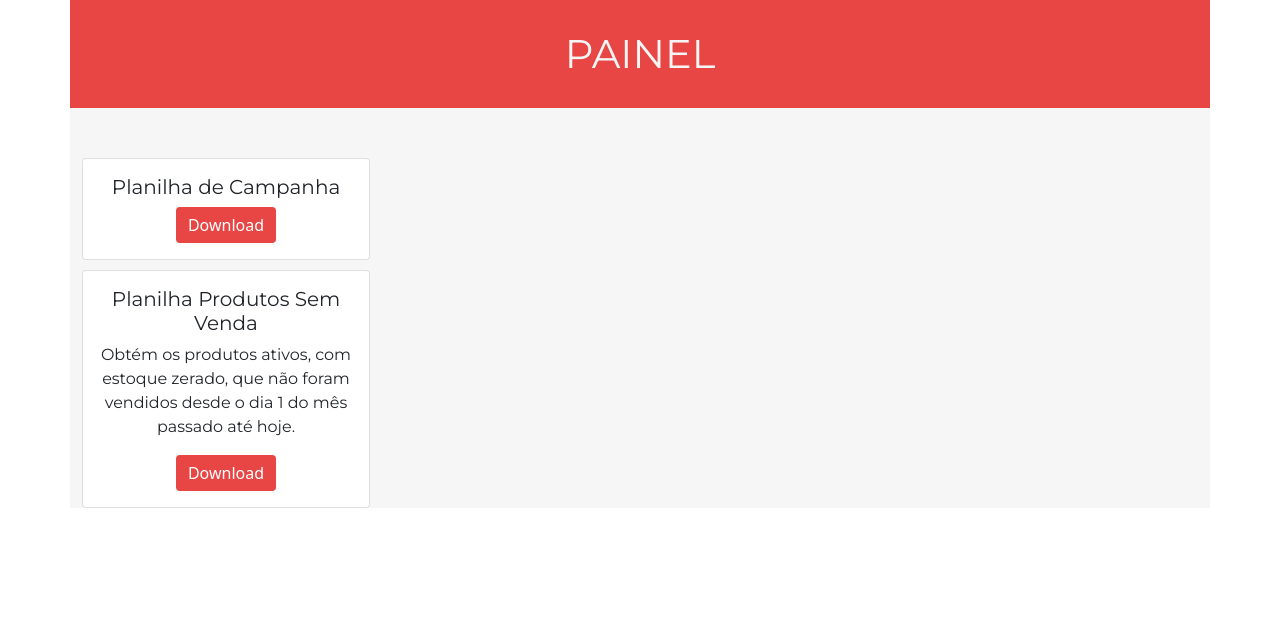
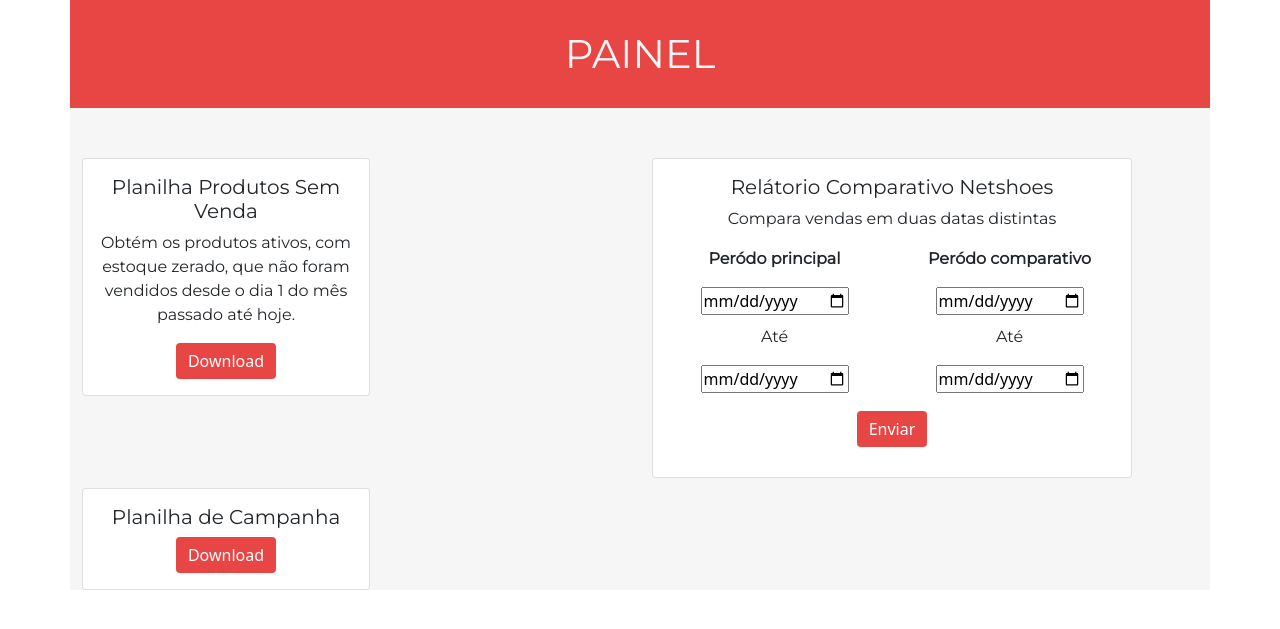
Before and after one commit to linharesrocha/django-dagg, a Django app: page /relatorios/ in a window 1280 px wide. Shown: the top 629 px of the page. Run offline with Django 4.2, Linux system fonts and the light colour scheme.

Commit message:
Html e css calendario netshoes comparativo

```diff
--- a/dagg/settings.py
+++ b/dagg/settings.py
@@ -26,7 +26,8 @@
 DEBUG = True
 
 ALLOWED_HOSTS = [
-    '192.168.18.13'
+    '192.168.18.13',
+    '127.0.0.1'
 ]
 
 
--- a/relatorios/templates/relatorios/index.html
+++ b/relatorios/templates/relatorios/index.html
@@ -29,11 +29,50 @@
             <div class="col text-center">
                 <div class="card" style="width: 18rem;">
                     <div class="card-body">
-                        <h5 class="card-title">Planilha de Campanha</h5>
-                        <form action="excel_planilha_campanha/" method="post">
+                        <h5 class="card-title">Planilha Produtos Sem Venda</h5>
+                        <p class="card-text">Obtém os produtos ativos, com estoque zerado, que não foram vendidos desde
+                            o
+                            dia 1 do mês passado até hoje.</p>
+                        <form action="excel_planilha_produtos_sem_vendas/" method="post">
                             <button onclick="alertaAguardaPlanilha()" id="btn-planilha-campanha" type="submit"
                                 value="Gerar Excel" class="btn btn-secondary">Download</button>
                             {% csrf_token %}
+                        </form>
+                    </div>
+                </div>
+            </div>
+            <div class="col text-center">
+                <div class="card" style="width: 30rem; height: 20rem;">
+                    <div class="card-body">
+                        <h5 class="card-title">Relátorio Comparativo Netshoes</h5>
+                        <p class="card-text">Compara vendas em duas datas distintas</p>
+                        <form method="post" action="/caminho/do/seu/view/">
+                            {% csrf_token %}
+                            <div class="row">
+                                <!-- PERÍODO PRINCIPAL -->
+                                <div class="col">
+                                    <p for="data_inicial_principal"style="font-weight: bold">Peródo principal</p>
+                                    <input type="date" name="data_inicial_principal" id="data_inicial_principal">
+                                    <p for="data_final_principal" style="margin-top: 10px;">Até</p>
+                                    <input type="date" name="data_final_principal" id="data_final_principal">
+                                    <br>
+                                </div>
+                                <!-- PERÍODO COMPARATIVO -->
+                                <div class="col">
+                                    <div class="col">
+                                        <p for="data_inicial_comparativo"style="font-weight: bold">Peródo comparativo</p>
+                                        <input type="date" name="data_inicial_comparativo" id="data_inicial_comparativo">
+                                        <p for="data_final_comparativo" style="margin-top: 10px;">Até</p>
+                                        <input type="date" name="data_final_comparativo" id="data_final_comparativo">
+                                        <br>
+                                    </div>
+                                </div>
+                            </div>
+                            <div class="row" style="margin-top: 18px;">
+                                <div class="col">
+                                    <button class="btn btn-secondary" type="submit" style="text-align: left;" value="Enviar">Enviar</button>
+                                </div>
+                            </div>
                         </form>
                     </div>
                 </div>
@@ -43,10 +82,8 @@
             <div class="col text-center">
                 <div class="card" style="width: 18rem;">
                     <div class="card-body">
-                        <h5 class="card-title">Planilha Produtos Sem Venda</h5>
-                        <p class="card-text">Obtém os produtos ativos, com estoque zerado, que não foram vendidos desde o
-                            dia 1 do mês passado até hoje.</p>
-                        <form action="excel_planilha_produtos_sem_vendas/" method="post">
+                        <h5 class="card-title">Planilha de Campanha</h5>
+                        <form action="excel_planilha_campanha/" method="post">
                             <button onclick="alertaAguardaPlanilha()" id="btn-planilha-campanha" type="submit"
                                 value="Gerar Excel" class="btn btn-secondary">Download</button>
                             {% csrf_token %}
--- /dev/null
+++ b/scripts/comparativo_vendas_netshoes.py
@@ -0,0 +1 @@
+from connect_to_database import get_connection
```
Also changed, not shown: relatorios/views.py (line endings or trailing spaces).
